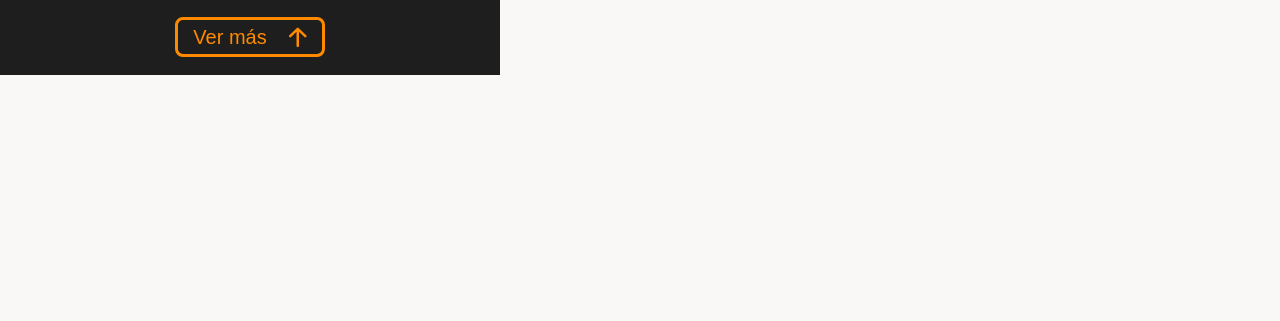
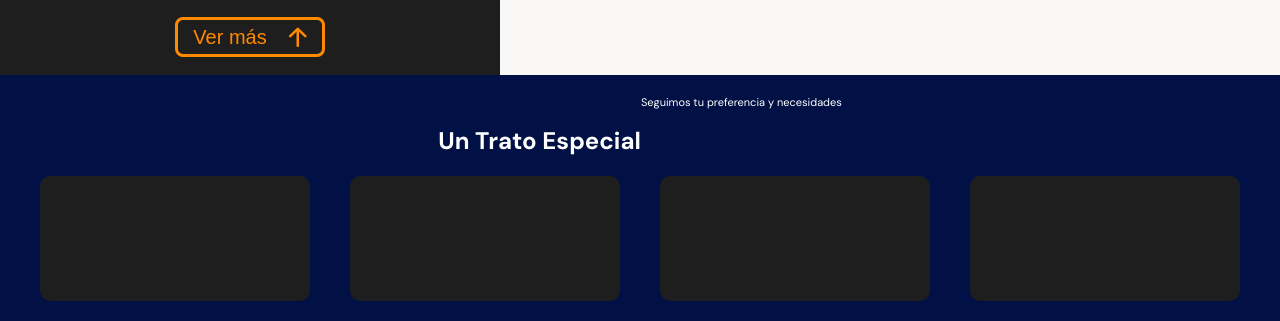
Before and after one commit to Alva19/ree-servicios, a plain HTML site: page index.html in a window 1280 px wide. Shown: the part 1031-1352 px from the top of the page. Before the commit the page ends 1106 px from the top, so only its background shows below. Drawn offline with nearby package versions, Linux system fonts and the light colour scheme.

Commit message:
Parte de las tarjetas

```diff
--- a/index.html
+++ b/index.html
@@ -54,7 +54,34 @@
                 <button>Ver más <span></span></button>
             </div>
         </section>
-        <section></section>
+        <section class="main-benefits--container">
+            <div class="benefits-title--container">
+                <h2>Un Trato Especial</h2>
+                <p>Seguimos tu preferencia y necesidades</p>
+            </div>
+            <section class="benefits-cards-container">
+                <article class="benefits-card money-benefit-card--container">
+                    <span></span>
+                    <h3></h3>
+                    <p></p>
+                </article>
+                <article class="benefits-card electricity-benefit-card--container">
+                    <span></span>
+                    <h3></h3>
+                    <p></p>
+                </article>
+                <article class="benefits-card time-benefit-card--container">
+                    <span></span>
+                    <h3></h3>
+                    <p></p>
+                </article>
+                <article class="benefits-card quality-benefit-card--container">
+                    <span></span>
+                    <h3></h3>
+                    <p></p>
+                </article>
+            </section>
+        </section>
         <section></section>
     </main>
     <footer></footer>
--- a/style.css
+++ b/style.css
@@ -294,3 +294,53 @@ header{
     height: 30px;
     background-image: url('./recursos/iconos/ArrowUpShort-electronic.svg');
 }
+
+.main-benefits--container {
+    width: 100%;
+    min-width: 320px;
+    height: auto;
+    display: flex;
+    flex-wrap: wrap;
+    background-color: var(--electric-blue);
+}
+
+.benefits-title--container {
+    width: 70%;
+    margin: 0 auto;
+    display: flex;
+    flex-wrap: wrap;
+    justify-content: center;
+    font-family: 'DM Sans', sans-serif;
+}
+
+.benefits-title--container  h2 {
+    margin-top: 50px;
+    font-size: 2.4rem;
+    line-height: 3.1rem;
+    font-weight: bold;
+    color: white;
+}
+.benefits-title--container p {
+    margin-top: 20px;
+    font-size: 1.1rem;
+    line-height: 1.4rem;
+    font-weight: 400;
+    color: white;
+}
+
+.benefits-cards-container {
+    width: 100%;
+    min-width: 320px;
+    display: flex;
+    flex-wrap: wrap;
+    justify-content: center;
+    margin: 0 auto;
+}
+
+.benefits-card {
+    width: 270px;
+    height: 125px;
+    border-radius: 10px;
+    margin: 20px 20px;
+    background-color: var(--warm-black);
+}
```
